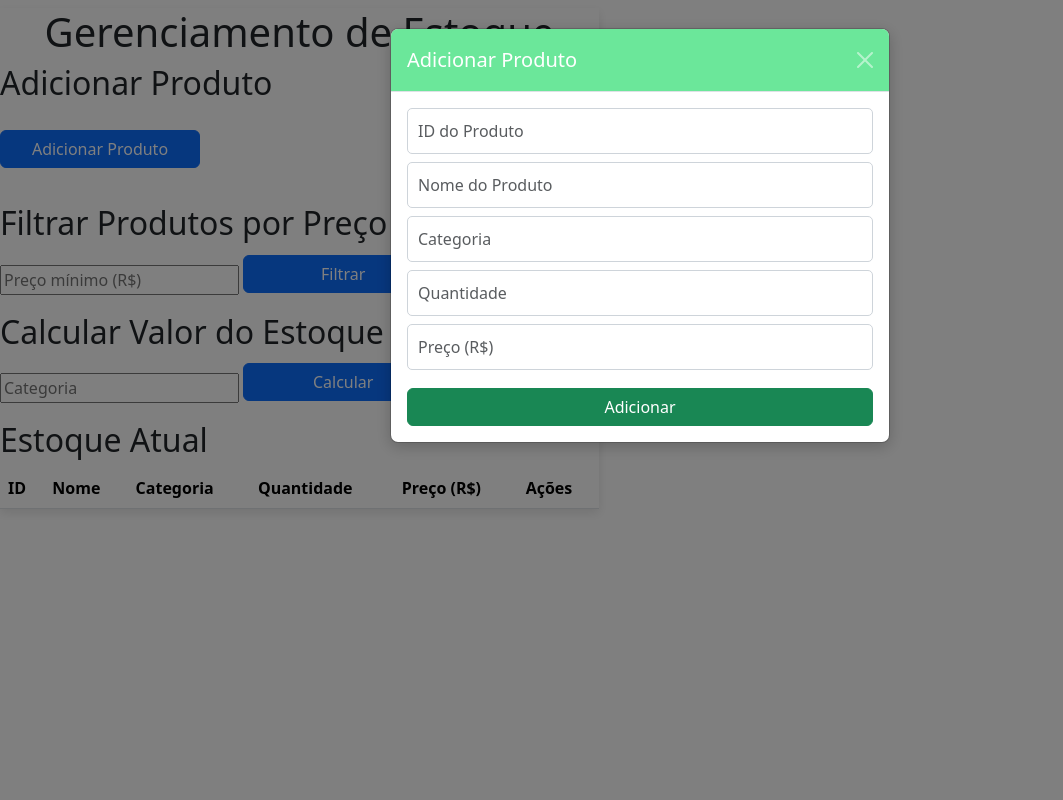
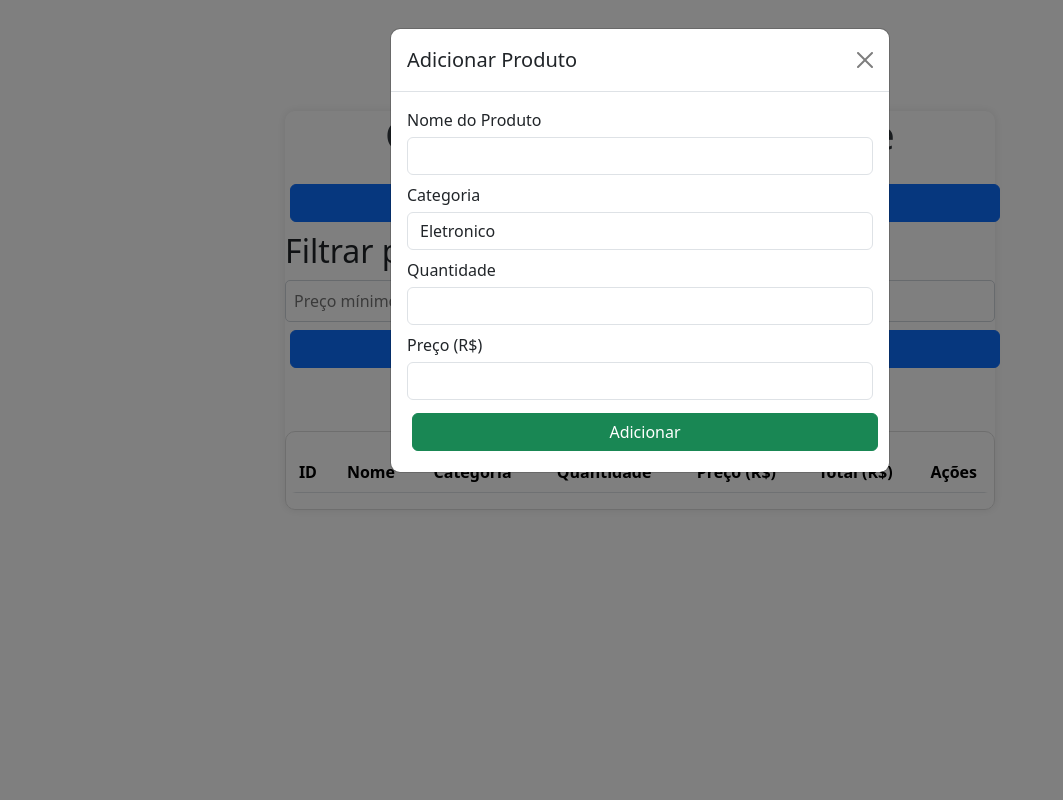
Before and after one commit to ardsc1/DesafiosPHP, a PHP site: page / in a window 1280 px wide, after a click on "Adicionar Produto". Shown: the whole page, without its empty margins (0-1063 px from the left). Run offline with PHP 8.4, Linux system fonts and the light colour scheme; lists and menus that the app fills with data are empty; some libraries are stand-ins or nearby versions.

Commit message:
Feat: Mudanças no Estoque
Adicionada novas funções

```diff
--- a/estoque/estoque.css
+++ b/estoque/estoque.css
@@ -1,74 +1,95 @@
-
 body {
-  background-color: #f8f9fa;
-  font-family: 'Arial', sans-serif;
+  min-height: 100vh;
   display: flex;
-}
-
-.container {
-  margin-top: 30px;
-  background: #ffffff;
-  padding: 20px;
-  border-radius: 0px;
-  box-shadow: 0px 4px 10px rgba(0, 0, 0, 0.1);
+  justify-content: center;
+  align-items: center;
+  margin-top: -7%;
 }
 
 
-h1 {
+.container {
+  background: white;
+  padding: 20px;
+  border-radius: 10px;
+  box-shadow: 0px 0px 10px rgba(0, 0, 0, 0.1);
+  max-width: 900px;
+}
+
+h1, h2 {
   text-align: center;
   color: #343a40;
+  margin-bottom: 20px;
 }
 
-
-.btn-primary {
-  display: block;
-  width: 200px;
-  margin: 20px auto;
-  background-color: greenyellow;
+.mensagem {
+  background: #d4edda;
+  color: #155724;
+  padding: 10px;
+  border-radius: 5px;
+  text-align: center;
+  margin-bottom: 20px;
 }
 
+.table {
+  margin-top: 20px;
+  background: white;
+  border-radius: 10px;
+  overflow: hidden;
+}
+
+th {
+  background: #007bff;
+  color: white;
+  text-align: center;
+}
+
+td {
+  text-align: center;
+  vertical-align: middle;
+}
+
+.alerta {
+  color: red;
+  font-weight: bold;
+}
+
+.btn {
+  margin: 5px;
+}
 
 .modal-content {
   border-radius: 10px;
-  box-shadow: 0px 4px 15px rgba(0, 0, 0, 0.2);
 }
 
-
-.modal-header {
-  background: #6be79a;
-  color: white;
-  border-radius: 10px 10px 0 0;
+input, select {
+  width: 100%;
+  padding: 8px;
+  margin-top: 5px;
+  border: 1px solid #ced4da;
+  border-radius: 5px;
 }
 
-
-.btn-close {
-  filter: brightness(0) invert(1);
+button {
+  width: 100%;
+  padding: 10px;
+  border: none;
+  border-radius: 5px;
+  font-size: 16px;
+  cursor: pointer;
 }
 
+button:hover {
+  opacity: 0.8;
+}
+.btn-container {
+  display: flex;
+  justify-content: center;
+  margin-top: 20px;
+}
+.tabela-container {
+  max-height: 400px; /* Altura máxima da tabela antes de ativar o scroll */
+  overflow-y: auto; /* Adiciona a barra de rolagem apenas na vertical */
+  border-radius: 10px;
+  border: 1px solid #ddd;
 
-.modal-body {
-  padding: 20px;
 }
-
-
-.modal-body input {
-  border-radius: 5px;
-  border: 1px solid #ced4da;
-  padding: 10px;
-  width: 100%;
-}
-
-
-.btn-success {
-  display: block;
-  width: 100%;
-  margin-top: 10px;
-  padding: 10px;
-  font-size: 16px;
-}
-
-
-.btn-primary:hover,
-.btn-success:hover {
-  opacity: 0.9;
-}
--- a/estoque/index.php
+++ b/estoque/index.php
@@ -3,6 +3,9 @@ session_start();
 
 if (!isset($_SESSION['estoque'])) {
     $_SESSION['estoque'] = [];
+}
+if (!isset($_SESSION['next_id'])) {
+    $_SESSION['next_id'] = 1;
 }
 
 function estoqueBaixo($quantidade) {
@@ -10,25 +13,26 @@ function estoqueBaixo($quantidade) {
 }
 
 if (isset($_POST['adicionar'])) {
-    $id = intval($_POST['id']);
+    $id = $_SESSION['next_id'];
+    $_SESSION['next_id']++;
+
     $nome = $_POST['nome'];
     $categoria = $_POST['categoria'];
     $quantidade = intval($_POST['quantidade']);
     $preco = floatval($_POST['preco']);
 
-    if (!isset($_SESSION['estoque'][$id])) {
-        $_SESSION['estoque'][$id] = ["nome" => $nome, "categoria" => $categoria, "quantidade" => $quantidade, "preco" => $preco];
-        $mensagem = "Produto adicionado com sucesso!";
-    } else {
-        $mensagem = "Erro: O ID do produto já existe!";
-    }
+    $_SESSION['estoque'][$id] = [
+        "nome" => $nome,
+        "categoria" => $categoria,
+        "quantidade" => $quantidade,
+        "preco" => $preco
+    ];
 }
 
 if (isset($_POST['remover'])) {
     $id = intval($_POST['id_remover']);
     if (isset($_SESSION['estoque'][$id])) {
         unset($_SESSION['estoque'][$id]);
-        $mensagem = "Produto removido com sucesso!";
     } else {
         $mensagem = "Erro: Produto não encontrado!";
     }
@@ -37,9 +41,16 @@ if (isset($_POST['remover'])) {
 if (isset($_POST['atualizar'])) {
     $id = intval($_POST['id_atualizar']);
     $novaQuantidade = intval($_POST['nova_quantidade']);
+    $novoNome = $_POST['novo_nome'];
+    $novaCategoria = $_POST['nova_categoria'];
+    $novoPreco = floatval($_POST['novo_preco']);
+
     if (isset($_SESSION['estoque'][$id])) {
         $_SESSION['estoque'][$id]['quantidade'] = $novaQuantidade;
-        $mensagem = "Quantidade atualizada com sucesso!";
+        $_SESSION['estoque'][$id]['nome'] = $novoNome;
+        $_SESSION['estoque'][$id]['categoria'] = $novaCategoria;
+        $_SESSION['estoque'][$id]['preco'] = $novoPreco;
+
     } else {
         $mensagem = "Erro: Produto não encontrado!";
     }
@@ -68,6 +79,8 @@ if (isset($_POST['calcular_total'])) {
   <link rel="stylesheet" href="estoque.css">
   <link href="https://cdn.jsdelivr.net/npm/bootstrap@5.3.2/dist/css/bootstrap.min.css" rel="stylesheet">
   <script src="https://cdn.jsdelivr.net/npm/sweetalert2@11"></script>
+  <link rel="stylesheet" href="estoque.css?v=<?php echo time(); ?>">
+
 </head>
 <body>
   <div id="principal">
@@ -77,8 +90,7 @@ if (isset($_POST['calcular_total'])) {
         <div class="mensagem"><?php echo $mensagem; ?></div>
       <?php endif; ?>
 
-            <h2>Adicionar Produto</h2>
-            <button class="btn btn-primary" data-bs-toggle="modal" data-bs-target="#modalAdicionar">Adicionar Produto</button>
+      <button class="btn btn-primary " data-bs-toggle="modal" data-bs-target="#modalAdicionar">Adicionar Produto</button>
 
       <div class="modal fade" id="modalAdicionar" tabindex="-1" aria-labelledby="modalLabel" aria-hidden="true">
         <div class="modal-dialog">
@@ -88,32 +100,38 @@ if (isset($_POST['calcular_total'])) {
               <button type="button" class="btn-close" data-bs-dismiss="modal" aria-label="Close"></button>
             </div>
             <div class="modal-body">
-                            <form method="POST">
-                                <input type="number" name="id" class="form-control mb-2" placeholder="ID do Produto" required>
-                                <input type="text" name="nome" class="form-control mb-2" placeholder="Nome do Produto" required>
-                                <input type="text" name="categoria" class="form-control mb-2" placeholder="Categoria" required>
-                                <input type="number" name="quantidade" class="form-control mb-2" placeholder="Quantidade" required>
-                                <input type="number" step="0.01" name="preco" class="form-control mb-2" placeholder="Preço (R$)" required>
-                                <button type="submit" name="adicionar" class="btn btn-success">Adicionar</button>
+              <form id="formAdicionar" method="POST">
+                <input type="hidden" name="adicionar" value="1">
+                <label for="nome">Nome do Produto</label>
+                <input type="text" id="nome" name="nome" class="form-control mb-2" required>
+                <label for="categoria">Categoria</label>
+                <select id="categoria" name="categoria" class="form-control mb-2" required>
+                  <option value="eletronico">Eletronico</option>
+                  <option value="alimentos">Alimentos</option>
+                  <option value="materiais">Materiais</option>
+                  <option value="ferramentas">Ferramentas</option>
+                </select>
+                <label for="quantidade">Quantidade</label>
+                <input type="number" id="quantidade" name="quantidade" class="form-control mb-2" required>
+                <label for="preco">Preço (R$)</label>
+                <input type="number" step="0.01" id="preco" name="preco" class="form-control mb-2" required>
+                <button type="button" onclick="adicionarProduto()" class="btn btn-success">Adicionar</button>
               </form>
             </div>
           </div>
         </div>
       </div>
 
-            <h2 class="mt-3">Filtrar Produtos por Preço</h2>
+
       <form method="POST">
+        <label for="" class="fs-2">Filtrar produto por Preço</label>
         <input type="number" step="0.01" name="preco_minimo" placeholder="Preço mínimo (R$)" required>
-                <button class="btn btn-primary mt-1" type="submit" name="filtrar_preco">Filtrar</button>
+        <button class="btn btn-primary mt-2" type="submit" name="filtrar_preco">Filtrar</button>
       </form>
 
-            <h2>Calcular Valor do Estoque por Categoria</h2>
-            <form method="POST">
-                <input type="text" name="categoria_total" placeholder="Categoria" required>
-                <button type="submit" class="btn btn-primary mt-1" name="calcular_total">Calcular</button>
-            </form>
 
       <h2>Estoque Atual</h2>
+      <div class="tabela-container">
           <table class="table">
             <thead>
               <tr>
@@ -122,6 +140,7 @@ if (isset($_POST['calcular_total'])) {
                 <th>Categoria</th>
                 <th>Quantidade</th>
                 <th>Preço (R$)</th>
+                <th>Total (R$)</th>
                 <th>Ações</th>
               </tr>
             </thead>
@@ -137,25 +156,42 @@ if (isset($_POST['calcular_total'])) {
                       <span class="alerta"><?php echo estoqueBaixo($produto['quantidade']); ?></span>
                     </td>
                     <td><?php echo number_format($produto['preco'], 2, ',', '.'); ?></td>
+                    <td><?php echo number_format($produto['quantidade'] * $produto['preco'], 2, ',', '.'); ?></td>
                     <td>
                       <button class="btn btn-warning btn-sm" data-bs-toggle="modal" data-bs-target="#modalEditar<?php echo $id; ?>">Editar</button>
-
                       <button class="btn btn-danger btn-sm" onclick="confirmarRemocao(<?php echo $id; ?>)">Remover</button>
                     </td>
                   </tr>
 
-                            <div class="modal fade" id="modalEditar<?php echo $id; ?>" tabindex="-1" aria-labelledby="modalLabel" aria-hidden="true">
+                  <div class="modal fade" id="modalEditar<?php echo $id; ?>" tabindex="-1" aria-labelledby="modalEditarLabel<?php echo $id; ?>" aria-hidden="true">
                     <div class="modal-dialog">
                       <div class="modal-content">
                         <div class="modal-header">
-                                            <h5 class="modal-title mt-4" id="modalLabel">Editar Quantidade</h5>
+                          <h5 class="modal-title" id="modalEditarLabel<?php echo $id; ?>">Editar Produto</h5>
                           <button type="button" class="btn-close" data-bs-dismiss="modal" aria-label="Close"></button>
                         </div>
                         <div class="modal-body">
-                                            <form method="POST">
+                          <form id="formAtualizar_<?php echo $id; ?>" method="POST">
+                            <input type="hidden" name="atualizar" value="1">
                             <input type="hidden" name="id_atualizar" value="<?php echo $id; ?>">
-                                                <input type="number" name="nova_quantidade" class="form-control mb-2" placeholder="Nova Quantidade" required>
-                                                <button type="submit" name="atualizar" class="btn btn-success">Atualizar</button>
+                            <label for="novo_nome_<?php echo $id; ?>">Novo Nome:</label>
+                            <input type="text" id="novo_nome_<?php echo $id; ?>" name="novo_nome" class="form-control mb-2" required value="<?php echo $produto['nome']; ?>">
+                            <label for="nova_categoria_<?php echo $id; ?>">Nova Categoria:</label>
+                            <select id="nova_categoria_<?php echo $id; ?>" name="nova_categoria" class="form-control mb-2" required>
+                              <option value="eletronico" <?php echo ($produto['categoria'] == 'eletronico') ? 'selected' : ''; ?>>Eletronicos</option>
+                              <option value="alimentos" <?php echo ($produto['categoria'] == 'alimentos') ? 'selected' : ''; ?>>Alimentos</option>
+                              <option value="materiais" <?php echo ($produto['categoria'] == 'materiais') ? 'selected' : ''; ?>>Materiais</option>
+                              <option value="ferramentas" <?php echo ($produto['categoria'] == 'ferramentas') ? 'selected' : ''; ?>>Ferramentas</option>
+                            </select>
+
+                            <label for="nova_quantidade_<?php echo $id; ?>">Nova Quantidade</label>
+                            <input type="number" id="nova_quantidade_<?php echo $id; ?>" name="nova_quantidade" class="form-control mb-2" required>
+
+
+                            <label for="novo_preco_<?php echo $id; ?>">Novo Preço (R$)</label>
+                            <input type="number" step="0.01" id="novo_preco_<?php echo $id; ?>" name="novo_preco" class="form-control mb-2" required value="<?php echo $produto['preco']; ?>">
+
+                            <button type="button" onclick="atualizarProduto(<?php echo $id; ?>)" class="btn btn-success">Atualizar</button>
                           </form>
                         </div>
                       </div>
@@ -167,8 +203,8 @@ if (isset($_POST['calcular_total'])) {
           </table>
       </div>
     </div>
+  </div>
 
-    <script src="https://cdn.jsdelivr.net/npm/bootstrap@5.3.2/dist/js/bootstrap.bundle.min.js"></script>
   <script>
     function confirmarRemocao(id) {
       Swal.fire({
@@ -182,7 +218,6 @@ if (isset($_POST['calcular_total'])) {
         cancelButtonText: "Cancelar"
       }).then((result) => {
         if (result.isConfirmed) {
-
           let form = document.createElement('form');
           form.method = "POST";
           form.style.display = "none";
@@ -204,6 +239,32 @@ if (isset($_POST['calcular_total'])) {
         }
       });
     }
+
+    function adicionarProduto() {
+      Swal.fire({
+        position: "top-end",
+        icon: "success",
+        title: "Produto Adicionado",
+        showConfirmButton: false,
+        timer: 1500
+      }).then(() => {
+        document.getElementById("formAdicionar").submit();
+      });
+    }
+
+    function atualizarProduto(id) {
+      Swal.fire({
+        position: "top-end",
+        icon: "success",
+        title: "Edição Concluída",
+        showConfirmButton: false,
+        timer: 1500
+      }).then(() => {
+        document.getElementById("formAtualizar_" + id).submit();
+      });
+    }
   </script>
+
+  <script src="https://cdn.jsdelivr.net/npm/bootstrap@5.3.2/dist/js/bootstrap.bundle.min.js"></script>
 </body>
 </html>
```
Lines whose indentation alone changed are shown as unchanged.
